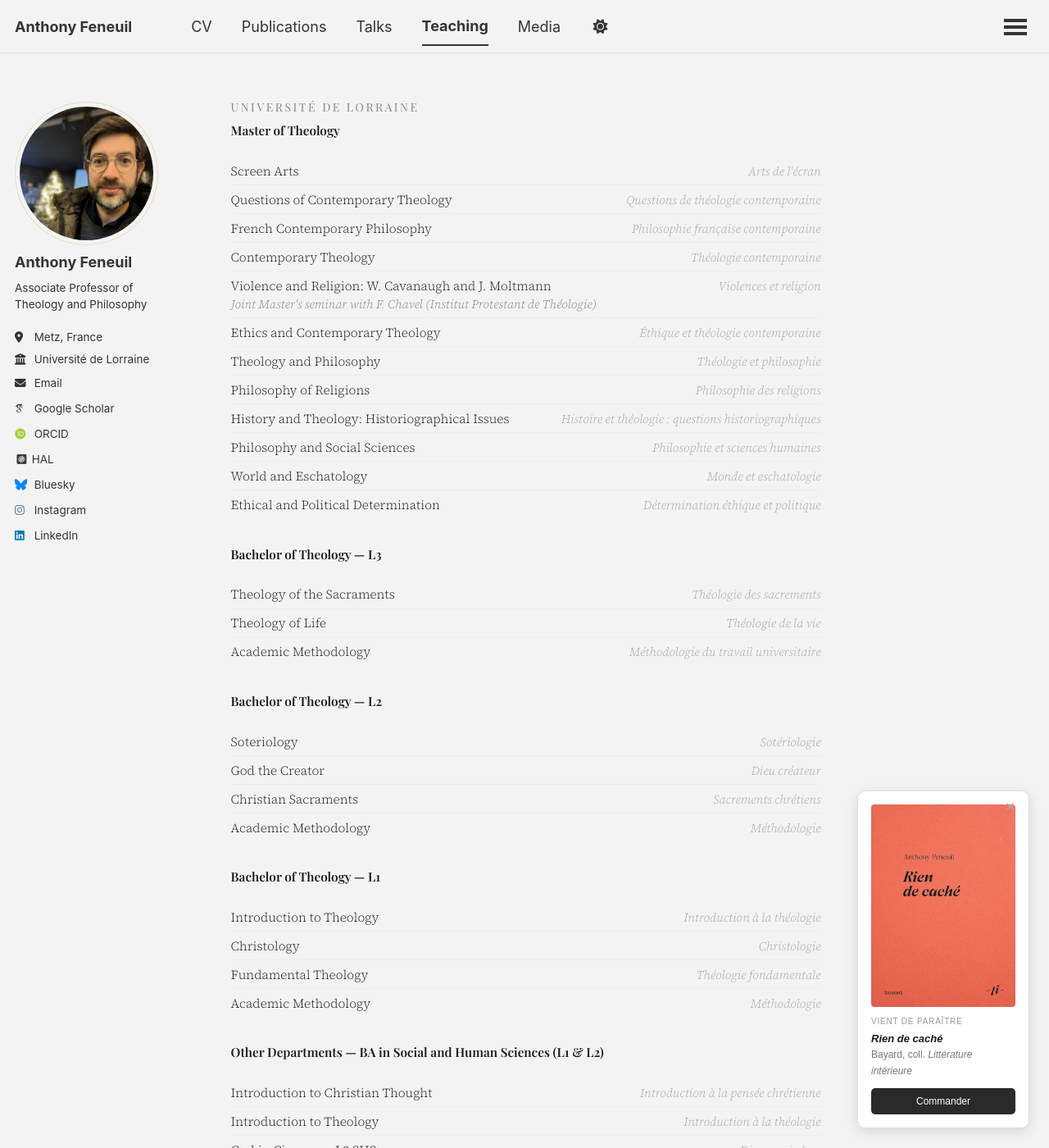
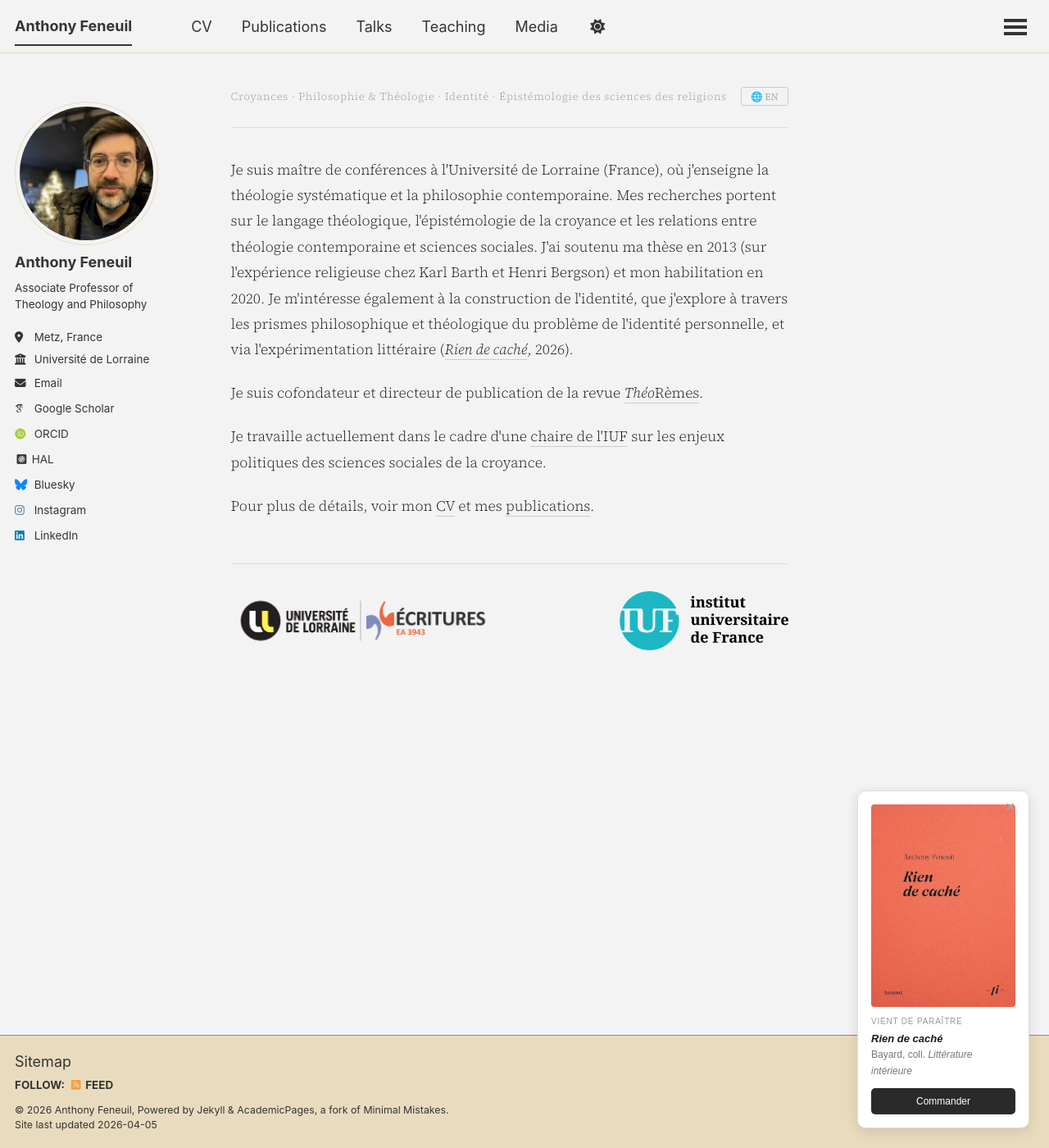
Before and after one commit to anfnl/anfnl.github.io, a Jekyll site: the page built from _pages/teaching.md, in a window 1280 px wide and 1400 px high. Shown: the whole window at 82% size. Built offline with Jekyll 4.4.1, drawn with Linux system fonts in a browser that asks for light colours; some web fonts are replaced; a script that is not in the unit is left out; some of the changed text lies outside the part shown.

Commit message:
Update teaching.md

```diff
--- a/_pages/teaching.md
+++ b/_pages/teaching.md
@@ -1,129 +1,61 @@
 ---
-layout: archive
+permalink: /
 title: ""
-permalink: /teaching/
 author_profile: true
+redirect_from:
+  - /about/
+  - /about.html
 ---
 
 <link href="https://fonts.googleapis.com/css2?family=Playfair+Display:ital,wght@0,400;0,600;1,400&family=Source+Serif+4:ital,wght@0,300;0,400;1,300&display=swap" rel="stylesheet">
 
 <style>
-.teach-wrap { font-family: 'Source Serif 4', Georgia, serif; color: #1a1a1a; max-width: 720px; }
-
-.teach-section-title { font-family: 'Playfair Display', serif; font-size: 0.78rem; letter-spacing: 0.18em; text-transform: uppercase; color: #888; margin: 3rem 0 0.4rem 0; font-weight: 400; border-top: 1px solid #ddd; padding-top: 1.8rem; }
-.teach-section-title:first-of-type { margin-top: 0; border-top: none; padding-top: 0; }
-.teach-subsection { font-size: 0.85rem; color: #1a1a1a; font-weight: 600; font-style: normal; margin: 0 0 1.2rem 0; font-family: 'Playfair Display', serif; }
-
-.teach-list { list-style: none; padding: 0; margin: 0; }
-.teach-list li { font-size: 0.9rem; font-weight: 300; line-height: 1.65; color: #1a1a1a; padding: 0.3rem 0; border-bottom: 1px solid #f0ede8; display: flex; align-items: baseline; gap: 0.8rem; }
-.teach-list li:last-child { border-bottom: none; }
-.teach-en { flex: 1; }
-.teach-fr { font-size: 0.82rem; color: #aaa; font-style: italic; flex: 0 0 auto; }
-.teach-note { font-size: 0.82rem; color: #888; font-style: italic; display: block; margin-top: 0.1rem; }
-
-.teach-ext-entry { margin-bottom: 1.6rem; }
-.teach-ext-title { font-size: 0.9rem; font-weight: 400; line-height: 1.65; color: #1a1a1a; }
-
-@media (max-width: 500px) {
-  .teach-list li { flex-direction: column; gap: 0.1rem; }
-  .teach-fr { text-align: left; }
-}
+.home-body { font-size: 0.97rem; line-height: 1.8; font-weight: 300; color: #1a1a1a; font-family: 'Source Serif 4', Georgia, serif; }
+.home-body p { margin-bottom: 1.2rem; }
+.home-body a { color: #1a1a1a; text-decoration: none; border-bottom: 1px solid #ccc; transition: border-color 0.15s; }
+.home-body a:hover { border-color: #1a1a1a; }
 </style>
 
-<div class="teach-wrap">
+<script>
+function toggleLang() {
+  var enEls = document.querySelectorAll('.lang-en');
+  var frEls = document.querySelectorAll('.lang-fr');
+  var btn = document.getElementById('lang-toggle');
+  var isEn = btn.textContent.indexOf('EN') !== -1;
+  for (var i = 0; i < enEls.length; i++) { enEls[i].style.display = isEn ? '' : 'none'; }
+  for (var i = 0; i < frEls.length; i++) { frEls[i].style.display = isEn ? 'none' : ''; }
+  btn.textContent = isEn ? '🌐 FR' : '🌐 EN';
+}
+</script>
 
-<p class="teach-section-title">Université de Lorraine</p>
-<p class="teach-subsection">Master of Theology</p>
-<ul class="teach-list">
-<li><span class="teach-en">Screen Arts</span><span class="teach-fr">Arts de l'écran</span></li>
-<li><span class="teach-en">Questions of Contemporary Theology</span><span class="teach-fr">Questions de théologie contemporaine</span></li>
-<li><span class="teach-en">French Contemporary Philosophy</span><span class="teach-fr">Philosophie française contemporaine</span></li>
-<li><span class="teach-en">Contemporary Theology</span><span class="teach-fr">Théologie contemporaine</span></li>
-<li><span class="teach-en">Violence and Religion: W. Cavanaugh and J. Moltmann<span class="teach-note">Joint Master's seminar with F. Chavel (Institut Protestant de Théologie)</span></span><span class="teach-fr">Violences et religion</span></li>
-<li><span class="teach-en">Ethics and Contemporary Theology</span><span class="teach-fr">Éthique et théologie contemporaine</span></li>
-<li><span class="teach-en">Theology and Philosophy</span><span class="teach-fr">Théologie et philosophie</span></li>
-<li><span class="teach-en">Philosophy of Religions</span><span class="teach-fr">Philosophie des religions</span></li>
-<li><span class="teach-en">History and Theology: Historiographical Issues</span><span class="teach-fr">Histoire et théologie : questions historiographiques</span></li>
-<li><span class="teach-en">Philosophy and Social Sciences</span><span class="teach-fr">Philosophie et sciences humaines</span></li>
-<li><span class="teach-en">World and Eschatology</span><span class="teach-fr">Monde et eschatologie</span></li>
-<li><span class="teach-en">Ethical and Political Determination</span><span class="teach-fr">Détermination éthique et politique</span></li>
-</ul>
-
-<p class="teach-subsection" style="margin-top: 1.8rem;">Bachelor of Theology — L3</p>
-<ul class="teach-list">
-<li><span class="teach-en">Theology of the Sacraments</span><span class="teach-fr">Théologie des sacrements</span></li>
-<li><span class="teach-en">Theology of Life</span><span class="teach-fr">Théologie de la vie</span></li>
-<li><span class="teach-en">Academic Methodology</span><span class="teach-fr">Méthodologie du travail universitaire</span></li>
-</ul>
-
-<p class="teach-subsection" style="margin-top: 1.8rem;">Bachelor of Theology — L2</p>
-<ul class="teach-list">
-<li><span class="teach-en">Soteriology</span><span class="teach-fr">Sotériologie</span></li>
-<li><span class="teach-en">God the Creator</span><span class="teach-fr">Dieu créateur</span></li>
-<li><span class="teach-en">Christian Sacraments</span><span class="teach-fr">Sacrements chrétiens</span></li>
-<li><span class="teach-en">Academic Methodology</span><span class="teach-fr">Méthodologie</span></li>
-</ul>
-
-<p class="teach-subsection" style="margin-top: 1.8rem;">Bachelor of Theology — L1</p>
-<ul class="teach-list">
-<li><span class="teach-en">Introduction to Theology</span><span class="teach-fr">Introduction à la théologie</span></li>
-<li><span class="teach-en">Christology</span><span class="teach-fr">Christologie</span></li>
-<li><span class="teach-en">Fundamental Theology</span><span class="teach-fr">Théologie fondamentale</span></li>
-<li><span class="teach-en">Academic Methodology</span><span class="teach-fr">Méthodologie</span></li>
-</ul>
-
-<p class="teach-subsection" style="margin-top: 1.8rem;">Other Departments — BA in Social and Human Sciences (L1 & L2)</p>
-<ul class="teach-list">
-<li><span class="teach-en">Introduction to Christian Thought</span><span class="teach-fr">Introduction à la pensée chrétienne</span></li>
-<li><span class="teach-en">Introduction to Theology</span><span class="teach-fr">Introduction à la théologie</span></li>
-<li><span class="teach-en">God in Cinema — L2 SHS</span><span class="teach-fr">Dieu au cinéma</span></li>
-</ul>
-
-<p class="teach-subsection" style="margin-top: 1.8rem;">Other Departments — BA in Humanities (L1)</p>
-<ul class="teach-list">
-<li><span class="teach-en">Introduction to the Philosophy of Religion</span><span class="teach-fr">Introduction à la philosophie de la religion</span></li>
-<li><span class="teach-en">Philosophical Sources of the Social Sciences</span><span class="teach-fr">Sources philosophiques des sciences sociales</span></li>
-</ul>
-
-<p class="teach-subsection" style="margin-top: 1.8rem;">University Diploma (DU) ReLiens — Religion, Secularism, Social Inclusion</p>
-<ul class="teach-list">
-<li><span class="teach-en">Introduction to Theology</span><span class="teach-fr">Introduction à la théologie</span></li>
-<li><span class="teach-en">Literalism and Criticism</span><span class="teach-fr">Littéralisme et critique</span></li>
-</ul>
-
-<p class="teach-section-title">International & External Teaching</p>
-
-<div class="teach-ext-entry">
-<div class="teach-ext-title"><strong>Erasmus+</strong> — Université Félix-Houphouêt-Boigny, Abidjan, Côte d'Ivoire</div>
-<ul class="teach-list" style="margin-top: 0.5rem;">
-<li><span class="teach-en">Doctoral Training in Philosophy</span><span class="teach-fr">Formation doctorale en philosophie — April 2018</span></li>
-</ul>
+<div style="font-family: 'Source Serif 4', Georgia, serif; color: #1a1a1a; max-width: 680px;">
+<div style="display: flex; align-items: center; margin-bottom: 2rem; padding-bottom: 1.4rem; border-bottom: 1px solid #ddd;">
+<div style="flex: 1; min-width: 0; overflow: hidden; display: flex; flex-wrap: nowrap; gap: 0.2rem; align-items: center;">
+<span class="lang-fr" style="font-size: 0.72rem; letter-spacing: 0.06em; color: #999; font-weight: 300; white-space: nowrap; overflow: hidden; text-overflow: ellipsis; min-width: 0;">Croyances ·</span>
+<span class="lang-fr" style="font-size: 0.72rem; letter-spacing: 0.06em; color: #999; font-weight: 300; white-space: nowrap; overflow: hidden; text-overflow: ellipsis; min-width: 0;">Philosophie & Théologie ·</span>
+<span class="lang-fr" style="font-size: 0.72rem; letter-spacing: 0.06em; color: #999; font-weight: 300; white-space: nowrap; overflow: hidden; text-overflow: ellipsis; min-width: 0;">Identité ·</span>
+<span class="lang-fr" style="font-size: 0.72rem; letter-spacing: 0.06em; color: #999; font-weight: 300; white-space: nowrap; overflow: hidden; text-overflow: ellipsis; min-width: 0;">Épistémologie des sciences des religions</span>
+<span class="lang-en" style="display:none; font-size: 0.72rem; letter-spacing: 0.06em; color: #999; font-weight: 300; white-space: nowrap; overflow: hidden; text-overflow: ellipsis; min-width: 0;">Beliefs ·</span>
+<span class="lang-en" style="display:none; font-size: 0.72rem; letter-spacing: 0.06em; color: #999; font-weight: 300; white-space: nowrap; overflow: hidden; text-overflow: ellipsis; min-width: 0;">Philosophy & Theology ·</span>
+<span class="lang-en" style="display:none; font-size: 0.72rem; letter-spacing: 0.06em; color: #999; font-weight: 300; white-space: nowrap; overflow: hidden; text-overflow: ellipsis; min-width: 0;">Identity ·</span>
+<span class="lang-en" style="display:none; font-size: 0.72rem; letter-spacing: 0.06em; color: #999; font-weight: 300; white-space: nowrap; overflow: hidden; text-overflow: ellipsis; min-width: 0;">Epistemology of Religious Studies</span>
 </div>
-
-<div class="teach-ext-entry">
-<div class="teach-ext-title"><strong>Cèdres Formations</strong>, Lausanne, Switzerland</div>
-<ul class="teach-list" style="margin-top: 0.5rem;">
-<li><span class="teach-en">Systematic Theology</span><span class="teach-fr">Théologie systématique — since 2018</span></li>
-</ul>
+<button id="lang-toggle" onclick="toggleLang()" style="flex-shrink: 0; margin-left: 0.8rem; background: none; border: 1px solid #ccc; border-radius: 3px; padding: 0.15rem 0.6rem; cursor: pointer; font-size: 0.65rem; color: #aaa; font-family: 'Source Serif 4', Georgia, serif; white-space: nowrap;">🌐 EN</button>
 </div>
-
-<div class="teach-ext-entry">
-<div class="teach-ext-title"><strong>Université de Genève</strong>, Switzerland</div>
-<ul class="teach-list" style="margin-top: 0.5rem;">
-<li><span class="teach-en">The Ethics of Karl Barth — Distance Learning Bachelor, Ethics Certificate</span><span class="teach-fr">2015–2016</span></li>
-<li><span class="teach-en">Introduction to Fundamental Philosophical Concepts (Augustine, Descartes, Kant, Hegel) — Bachelor of Theology</span><span class="teach-fr">Autumn 2013</span></li>
-<li><span class="teach-en">The Ethics of Karl Barth: Understanding and Stakes, with F. Dermange — Master of Theology</span><span class="teach-fr">Spring 2014</span></li>
-<li><span class="teach-en">Interpretation of the Apostles' Creed, with H.-C. Askani — Distance Learning Bachelor</span><span class="teach-fr">2009–2010</span></li>
-<li><span class="teach-en">Methodology of Research in Theology, with G. Waterlot — Master of Theology</span><span class="teach-fr">2011–2012</span></li>
-<li><span class="teach-en">The God of the Philosophers, the God of the Believers, with G. Waterlot — Distance Learning Bachelor</span><span class="teach-fr">2008–2009</span></li>
-</ul>
+<div class="home-body lang-fr">
+<p>Je suis maître de conférences à l'Université de Lorraine (France), où j'enseigne la théologie systématique et la philosophie contemporaine. Mes recherches portent sur le langage théologique, l'épistémologie de la croyance et les relations entre théologie contemporaine et sciences sociales. J'ai soutenu ma thèse en 2013 (sur l'expérience religieuse chez Karl Barth et Henri Bergson) et mon habilitation en 2020. Je m'intéresse également à la construction de l'identité, que j'explore à travers les prismes philosophique et théologique du problème de l'identité personnelle, et via l'expérimentation littéraire (<a href="/rien-de-cache/"><em>Rien de caché</em></a>, 2026).</p>
+<p>Je suis cofondateur et directeur de publication de la revue <a href="https://journals.openedition.org/theoremes/"><em>Théo</em>Rèmes</a>.</p>
+<p>Je travaille actuellement dans le cadre d'une <a href="https://www.iufrance.fr/les-membres-de-liuf/membre/2850-anthony-feneuil.html">chaire de l'IUF</a> sur les enjeux politiques des sciences sociales de la croyance.</p>
+<p>Pour plus de détails, voir mon <a href="/cv/">CV</a> et mes <a href="/publications/">publications</a>.</p>
 </div>
-
-<div class="teach-ext-entry">
-<div class="teach-ext-title"><strong>IST Sophia-Antipolis</strong>, France</div>
-<ul class="teach-list" style="margin-top: 0.5rem;">
-<li><span class="teach-en">Theological Discourse</span><span class="teach-fr">Le discours théologique — 2016–2017</span></li>
-</ul>
+<div class="home-body lang-en" style="display:none">
+<p>I am an Associate Professor at the University of Lorraine (France), where I teach systematic theology and contemporary philosophy. My research focuses on theological language, the epistemology of belief, and the relationships between contemporary theology and the social sciences. I completed my PhD in 2013 (on religious experience in Karl Barth and Henri Bergson) and obtained my habilitation in 2020. I am also interested in the construction of identity, which I explore through the philosophical and theological lenses of the personal identity problem, and through literary experimentation (<a href="/rien-de-cache/"><em>Rien de caché</em></a>, 2026).</p>
+<p>I am a founder and publishing director of the journal <a href="https://journals.openedition.org/theoremes/"><em>Théo</em>Rèmes</a>.</p>
+<p>I am currently conducting research as an <a href="https://www.iufrance.fr/les-membres-de-liuf/membre/2850-anthony-feneuil.html">IUF fellow</a> on the political consequences of the social sciences of belief.</p>
+<p>For more details, see my <a href="/cv/">CV</a> and <a href="/publications/">publications</a>.</p>
 </div>
-
+<div style="display: flex; justify-content: space-between; align-items: flex-end; margin-top: 3rem; padding-top: 1.8rem; border-top: 1px solid #ddd;">
+<a href="https://ecritures.univ-lorraine.fr/"><img src="/images/logoEcritransp.png" alt="Écritures, Université de Lorraine" style="height: 72px;"></a>
+<a href="https://www.iufrance.fr/les-membres-de-liuf/membre/2850-anthony-feneuil.html"><img src="/images/LogoIUF.png" alt="Institut Universitaire de France" style="height: 72px;"></a>
 </div>
+</div>
```
